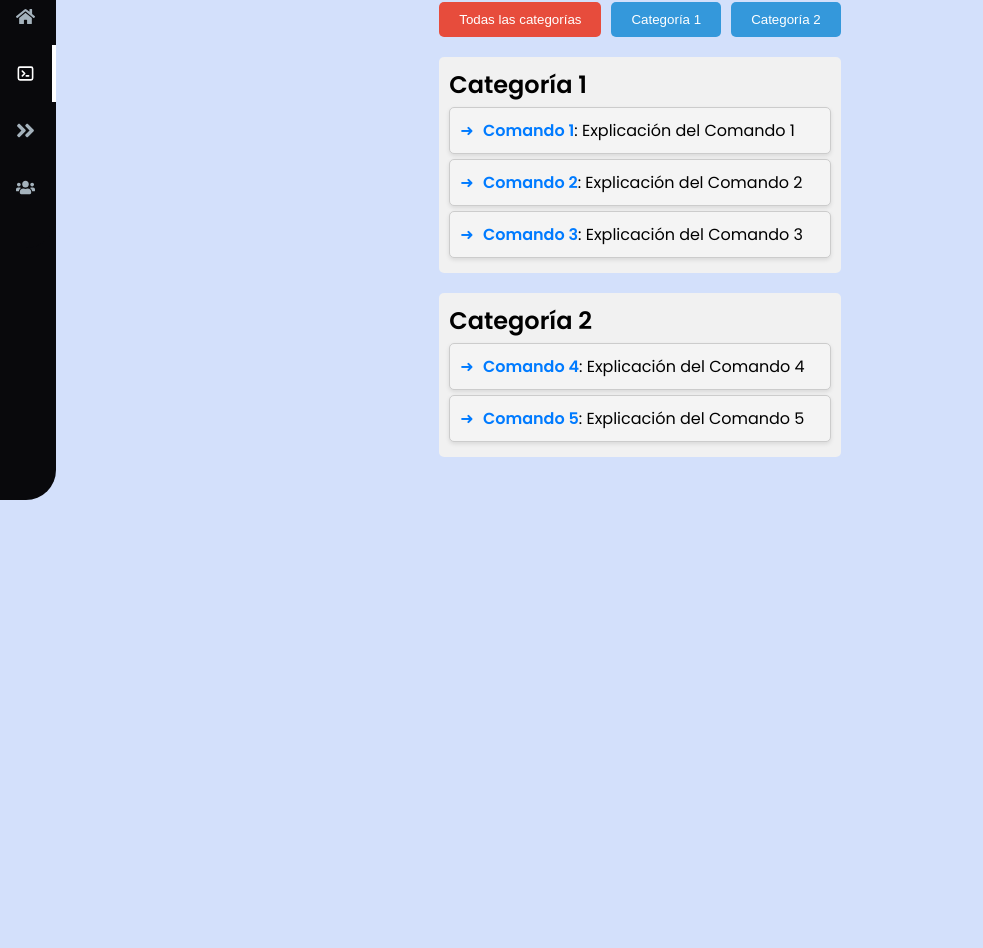
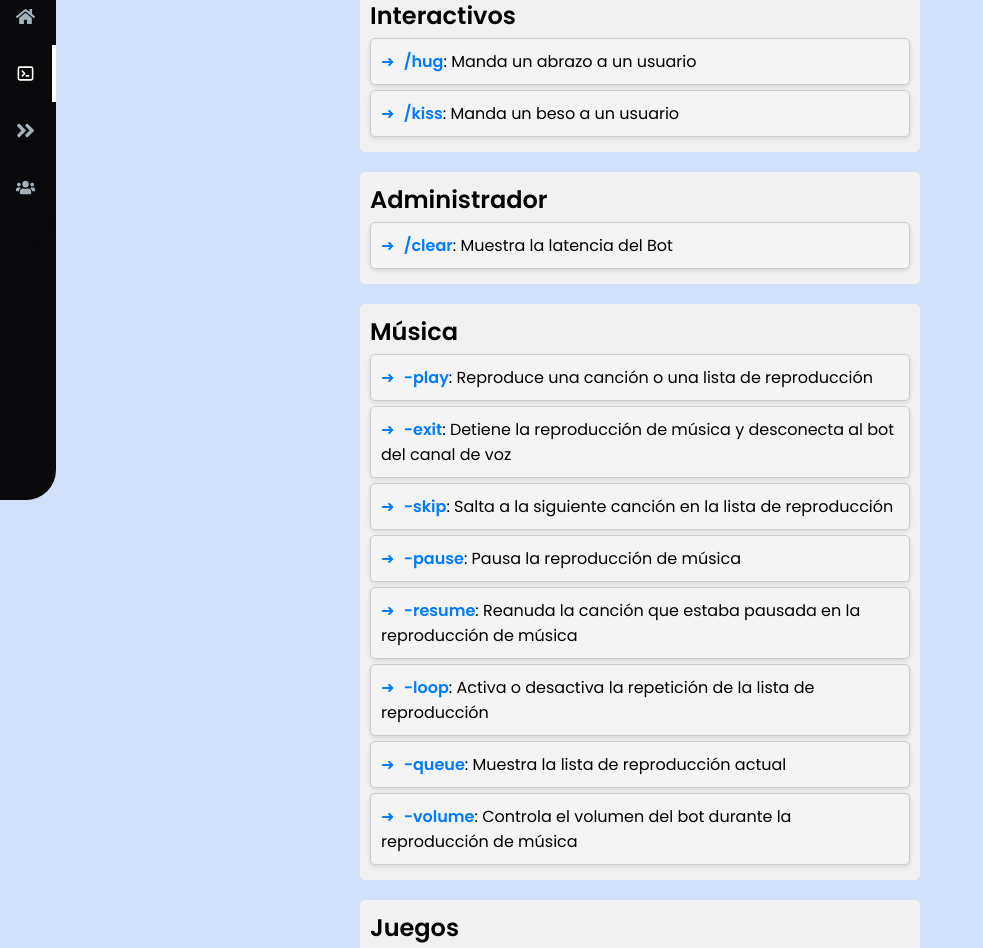
Before and after one commit to Johnny1305/number_bot_website, a React (Create React App) app: page /commands in a window 1280 px wide. Shown: the part 204-1152 px from the top of the page, without its empty margins (0-983 px from the left). Before the commit the page ends 800 px from the top, so only its background shows below. Built offline with nearby package versions, Linux system fonts and the light colour scheme.

Commit message:
Update Commands.js

```diff
--- a/src/Pages/Commands.js
+++ b/src/Pages/Commands.js
@@ -9,18 +9,46 @@ const CommandsComponent = () => {
 
     const commandCategories = [
         {
-            category: "Categoría 1",
+            category: "General",
             commands: [
-                { name: "Comando 1", description: "Explicación del Comando 1" },
-                { name: "Comando 2", description: "Explicación del Comando 2" },
-                { name: "Comando 3", description: "Explicación del Comando 3" },
+                { name: "/ping", description: "Muestra la latencia del Bot" },
+                { name: "/info", description: "Muestra los datos del Bot e Información del Desarrollador" },
+                { name: "/userinfo", description: "Muestra información detallada del usuario" },
+                { name: "/invite", description: "Obtén un enlace para invitar al bot a tu servidor" },
+                { name: "/cualesmiip", description: "Muestra la dirección IP pública del usuario. (Mensaje Personal)" },
+                { name: "-avatar", description: "Muestra la foto de perfil del usuario" }
             ],
         },
         {
-            category: "Categoría 2",
+            category: "Interactivos",
             commands: [
-                { name: "Comando 4", description: "Explicación del Comando 4" },
-                { name: "Comando 5", description: "Explicación del Comando 5" },
+                { name: "/hug", description: "Manda un abrazo a un usuario" },
+                { name: "/kiss", description: "Manda un beso a un usuario" },
+            ],
+        },
+        {
+            category: "Administrador",
+            commands: [
+                { name: "/clear", description: "Muestra la latencia del Bot" }
+            ],
+        },
+        {
+            category: "Música",
+            commands: [
+                { name: "-play", description: "Reproduce una canción o una lista de reproducción" },
+                { name: "-exit", description: "Detiene la reproducción de música y desconecta al bot del canal de voz" },
+                { name: "-skip", description: "Salta a la siguiente canción en la lista de reproducción" },
+                { name: "-pause", description: "Pausa la reproducción de música" },
+                { name: "-resume", description: "Reanuda la canción que estaba pausada en la reproducción de música" },
+                { name: "-loop", description: "Activa o desactiva la repetición de la lista de reproducción" },
+                { name: "-queue", description: "Muestra la lista de reproducción actual" },
+                { name: "-volume", description: "Controla el volumen del bot durante la reproducción de música" }
+            ],
+        },
+        {
+            category: "Juegos",
+            commands: [
+                { name: "-dado", description: "Lanza un dado al azar" }
             ],
         },
     ];
```
